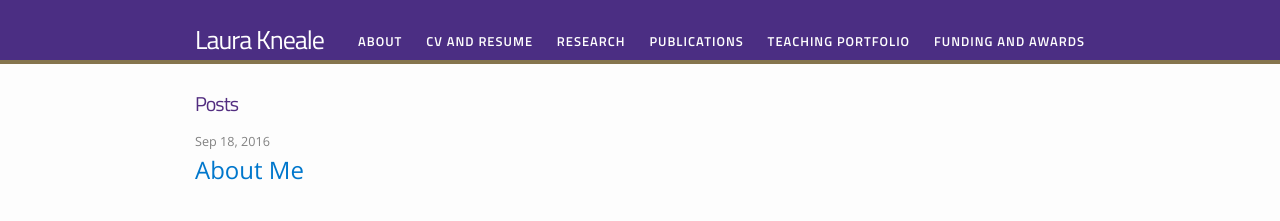
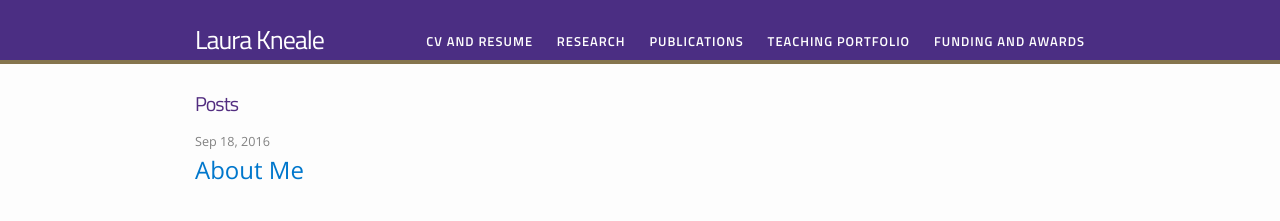
Before and after one commit to lkneale/lkneale.github.io, a Jekyll site: the page built from index.html, in a window 1280 px wide. Shown: the top 221 px of the page. Built offline with Jekyll 4.4.1, drawn with Linux system fonts in a browser that asks for light colours.

Commit message:
Update menu.yml

```diff
--- a/_data/menu.yml
+++ b/_data/menu.yml
@@ -1,6 +1,3 @@
-- title: About
-  href: "/about/"
-
 - title: CV and Resume
   href: "/cv/"
 
```
